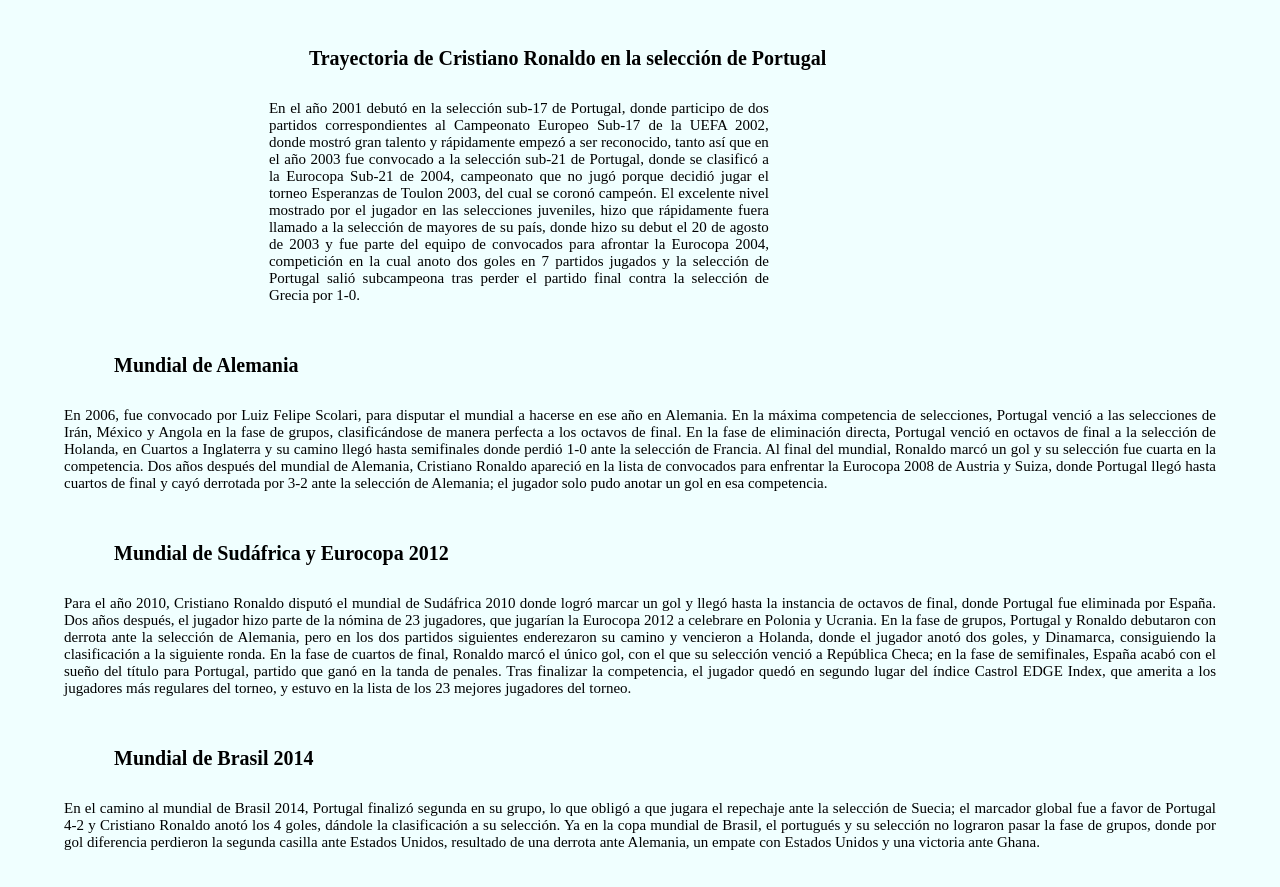
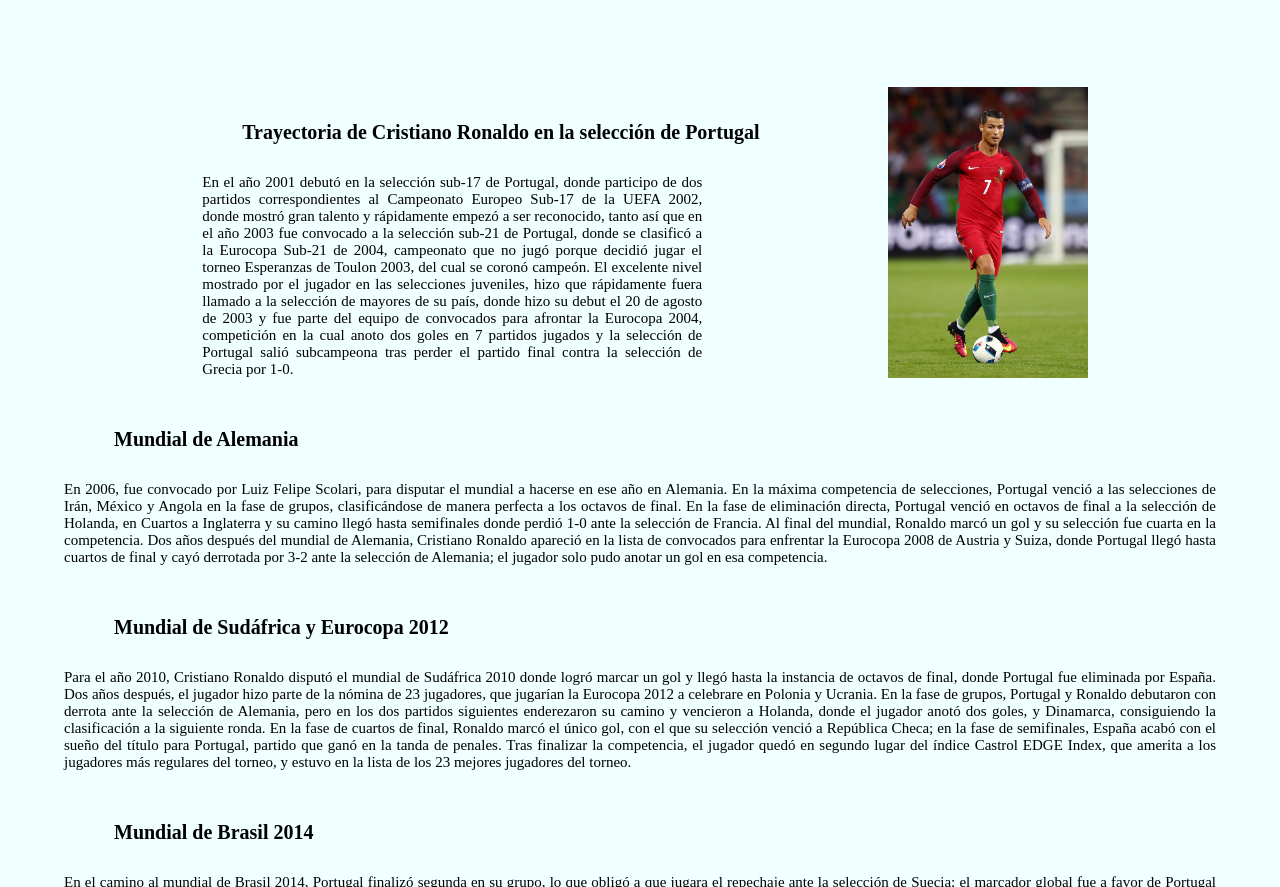
Before and after one commit to GingerTeo/Biografia-Cristiano-Ronaldo, a plain HTML site: page index.html in a window 1280 px wide. Shown: the part 2953-3840 px from the top of the page. Drawn offline with Linux system fonts and the light colour scheme.

Commit message:
Update index.html

```diff
--- a/index.html
+++ b/index.html
@@ -170,7 +170,7 @@
             <p>En el año 2001 debutó en la selección sub-17 de Portugal, donde participo de dos partidos correspondientes al Campeonato Europeo Sub-17 de la UEFA 2002, donde mostró gran talento y rápidamente empezó a ser reconocido, tanto así que en el año 2003 fue convocado a la selección sub-21 de Portugal, donde se clasificó a la Eurocopa Sub-21 de 2004, campeonato que no jugó porque decidió jugar el torneo Esperanzas de Toulon 2003, del cual se coronó campeón.
               El excelente nivel mostrado por el jugador en las selecciones juveniles, hizo que rápidamente fuera llamado a la selección de mayores de su país, donde hizo su debut el 20 de agosto de 2003 y fue parte del equipo de convocados para afrontar la Eurocopa 2004, competición en la cual anoto dos goles en 7 partidos jugados y la selección de Portugal salió subcampeona tras perder el partido final contra la selección de Grecia por 1-0.</p>
           </div>
-          <img src="Assets//portugalRonaldo.jpg" alt="">
+          <img src="Assets/portugalRonaldo.jpg" alt="">
         </section>
         <section class="mundiales">
           <h2 class="Mundial-title">Mundial de Alemania</h2>
```
